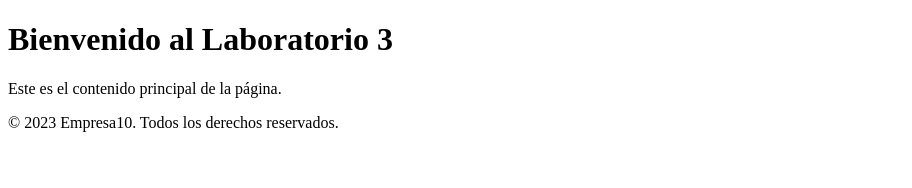
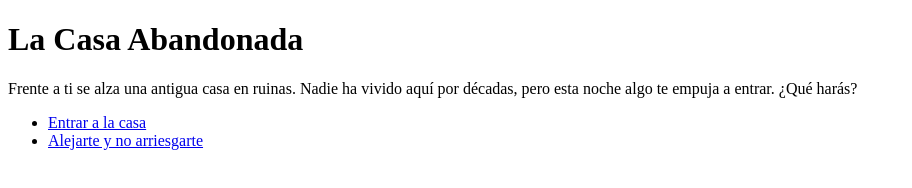
Before and after one commit to JaviCC19/Laboratorio3-Web, a plain HTML site: page lab3/index.html in a window 1280 px wide. Shown: the whole page, without its empty margins (0-912 px from the left). Drawn offline with Linux system fonts and the light colour scheme.

Commit message:
New place done the entrance of the mansion

```diff
--- a/lab3/index.html
+++ b/lab3/index.html
@@ -3,17 +3,14 @@
 <head>
     <meta charset="UTF-8">
     <meta name="viewport" content="width=device-width, initial-scale=1.0">
-    <title>Laboratorio 3</title>
+    <title>La Casa Abandonada</title>
 </head>
 <body>
-    <header>
-        <h1>Bienvenido al Laboratorio 3</h1>
-    </header>
-    <main>
-        <p>Este es el contenido principal de la página.</p>
-    </main>
-    <footer>
-        <p>&copy; 2023 Empresa10. Todos los derechos reservados.</p>
-    </footer>
+    <h1>La Casa Abandonada</h1>
+    <p>Frente a ti se alza una antigua casa en ruinas. Nadie ha vivido aquí por décadas, pero esta noche algo te empuja a entrar. ¿Qué harás?</p>
+    <ul>
+        <li><a href="lugares/entrada.html">Entrar a la casa</a></li>
+        <li><a href="lugares/huir.html">Alejarte y no arriesgarte</a></li>
+    </ul>
 </body>
 </html>
```
Also changed, not shown: lab3/Lugares/entrada.html (added, +16 -0 lines), lab3/Lugares/huir.html (added).
